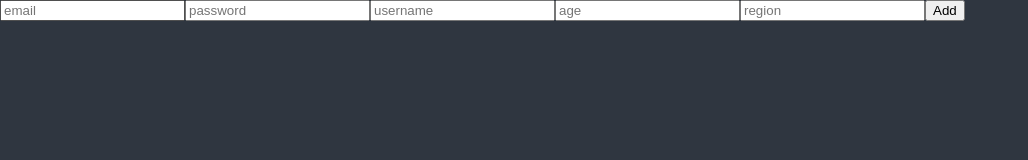
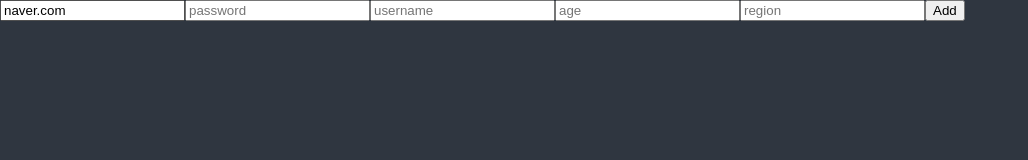
Before and after one commit to OrKrj/nomad-react-toDo, a React (Create React App) app: page / in a window 1280 px wide. Shown: the top 160 px of the page, without its empty margins (0-1028 px from the left). Built offline with nearby package versions, Linux system fonts and the light colour scheme.

Commit message:
add defaultValues at email

```diff
--- a/src/ToDoList.tsx
+++ b/src/ToDoList.tsx
@@ -30,8 +30,12 @@ import { useForm } from "react-hook-form";
 //   );
 // }
 
-interface FormData {
-  [key: string]: string;
+interface IForm {
+  email: string;
+  password: string;
+  username: string;
+  age: string;
+  region: string;
 }
 
 function ToDoList() {
@@ -39,7 +43,9 @@ function ToDoList() {
     register,
     handleSubmit,
     formState: { errors },
-  } = useForm<FormData>();
+  } = useForm<IForm>({
+    defaultValues: { email: "naver.com" },
+  });
   const onValid = () => {};
   return (
     <div>
```
